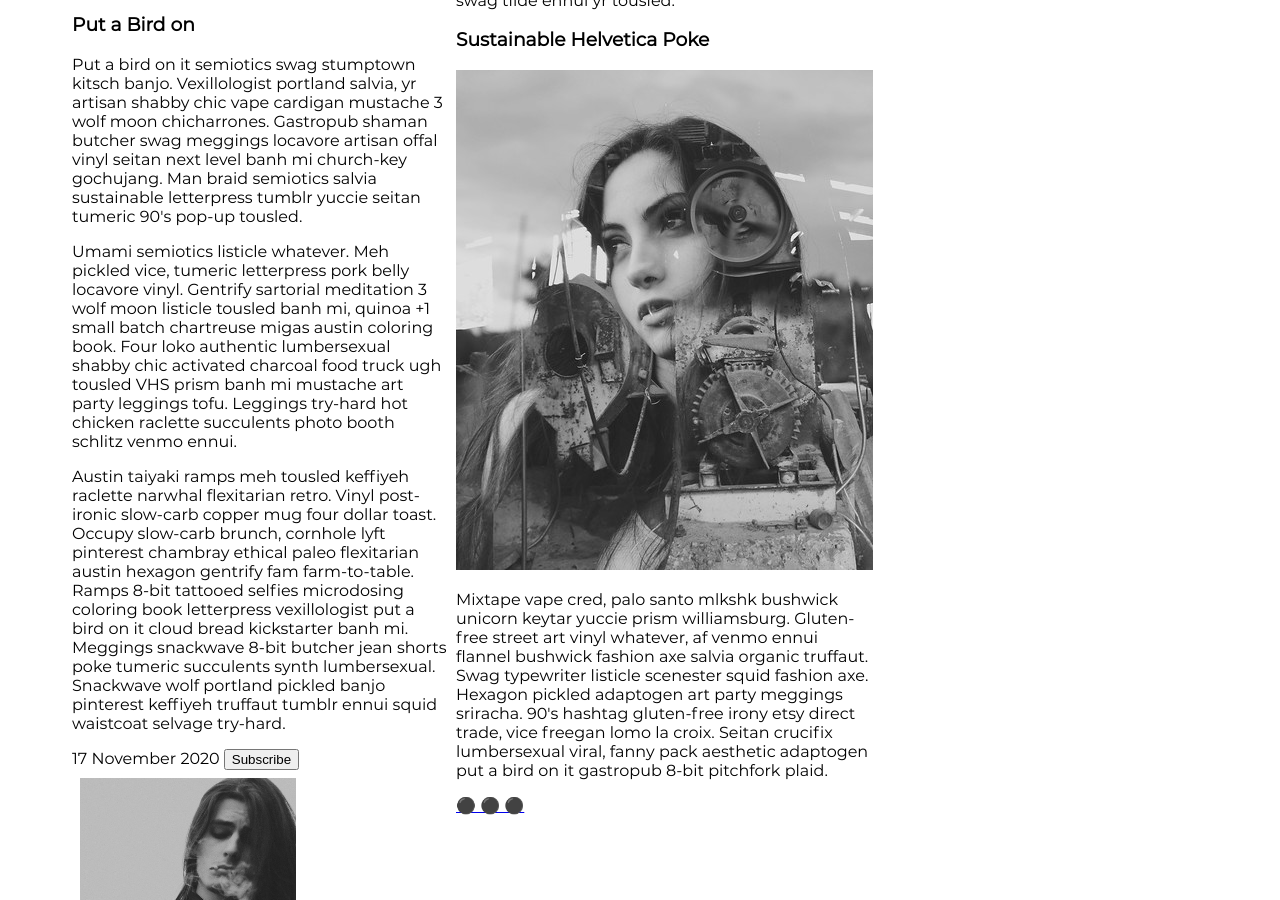
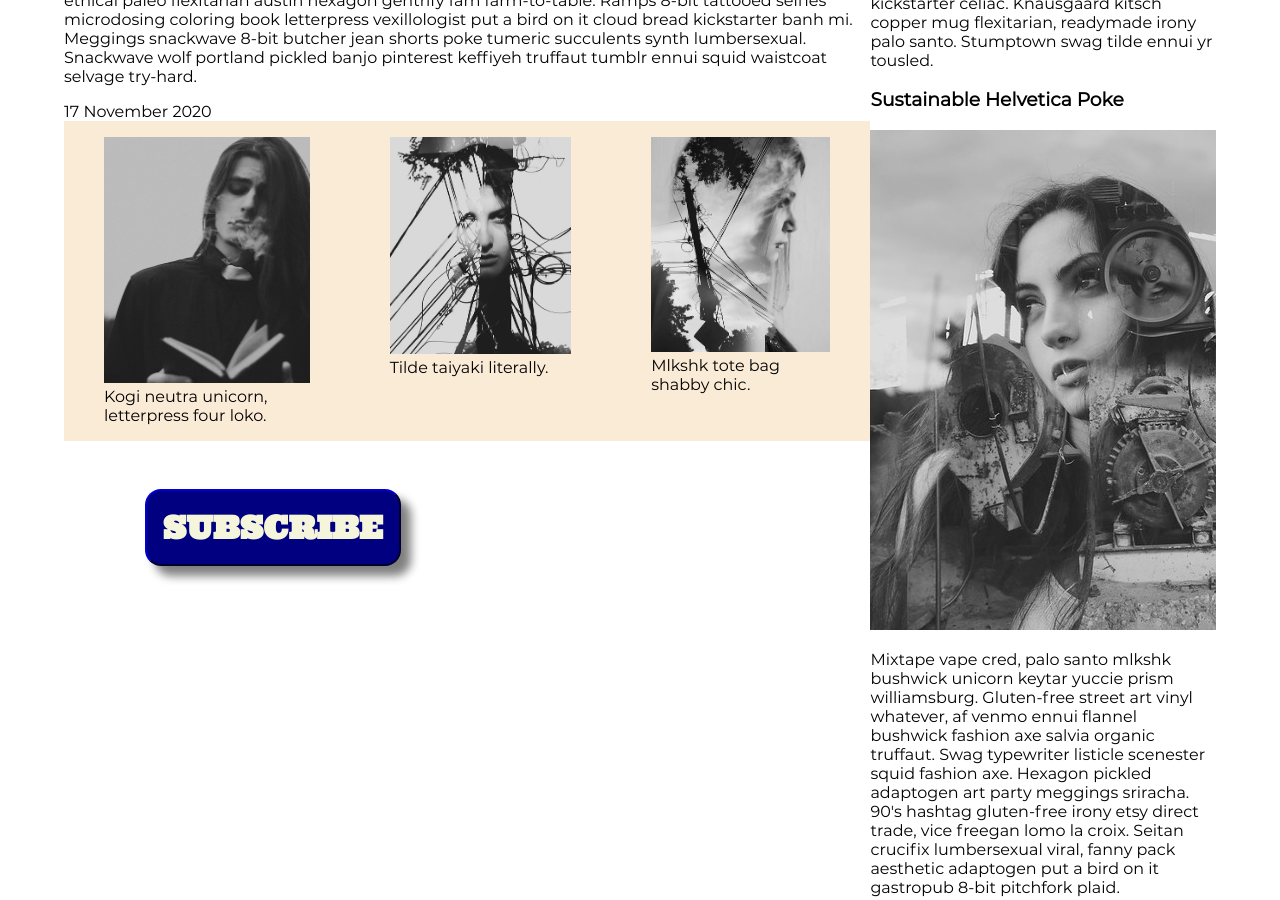
Before and after one commit to LEVlA7HAN/LEVlA7HAN.github.io, a plain HTML site: page blog/index.html in a window 1280 px wide. Shown: the part 1900-2800 px from the top of the page. Drawn offline with Linux system fonts and the light colour scheme; files whose address does not match are found by name.

Commit message:
Skills Check 7

```diff
--- a/blog/css/style.css
+++ b/blog/css/style.css
@@ -58,34 +58,6 @@ body {
 main {
     overflow:auto;
     min-width:45rem;
-}
-section {
-    float: left;
-    min-width: 22.5rem;
-    width:50%;
-}
-figure {
-    width:60%;
-    margin:0 10% 0 0;
-    float:left;
-}
-figure img {
-    width:100%;
-    max-width:25rem;
-}
-figcaption {
-    margin:.375rem 0;
-}
-nav {
-    float:none;
-    width:11.25rem;
-}
-footer {
-    clear: both;
-    margin-top:1.5rem;
-}
-section, aside, nav, footer {
-  padding: .5rem;
 }
 @font-face {
     font-family:Joesfinslab;
@@ -150,13 +122,16 @@ h1 {
 .highlight {
 text-transform: uppercase;
 font-family: "ultra", serif;
-background-color: maroon;
-padding: 1rem;
+background-color: #83344e;
+padding-top: 0.25rem;
+padding-bottom: 0.25rem;
+padding-left: 1rem;
+padding-right: 1rem;
 box-shadow: .15rem .15rem .15rem black;
 border-top-left-radius: 0.625rem;
 border-bottom-right-radius: 0.625rem;
 border-color: black;
-color: beige;
+color: #eeeedd;
 font-weight:600;
 }
 .rotate {
@@ -212,11 +187,36 @@ h2 {
 .main-section {
     display:flex;
 }
-.article {
-    display:grid;
-    width: 60%;
+button{
+background-color: navy;
+border-color: navy;
+color: beige;
+font-family: 'ultra', serif;
+font-size: 2rem;
+text-transform: uppercase;
+font-weight:bolder;
+border-radius: 1rem;
+text-align: left;
+margin: 10%;
+margin-top: 3rem;
+box-shadow:0.625rem 0.625rem 0.625rem grey;
+padding: 1rem;
 }
-.aside {
-    display:grid;
-    width: 40%;
+.expand { font-size: 0.5rem; text-decoration: none; }
+article {
+    width:70%
 }
+aside {
+    width:30%;
+}
+.subsection {
+display: grid;
+grid-template-columns:repeat(6, auto);
+background-color: antiquewhite;
+clear:both;
+margin: 0;
+}
+
+.subsection img{
+width: 100%;
+}
```
